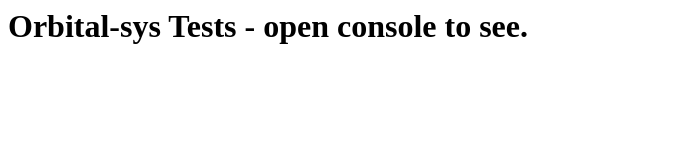
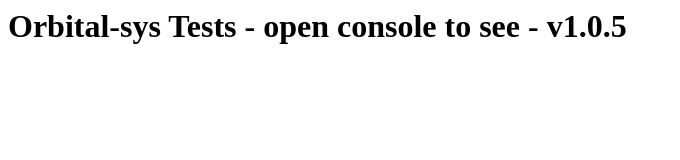
Before and after one commit to orbitalfoundation/orbital-sys, a website with bundled scripts: page index.html in a window 1280 px wide. Shown: the whole page, without its empty margins (0-680 px from the left). Built offline with nearby package versions, Linux system fonts and the light colour scheme.

```diff
--- a/index.html
+++ b/index.html
@@ -3,7 +3,7 @@
 <title>Orbital-sys</title>
 </head>
 <body>
-<h1>Orbital-sys Tests - open console to see.</h1>
+<h1>Orbital-sys Tests - open console to see - v1.0.5</h1>
 <script src="tests/test.js" type="module"></script>
 </body>
 </html>
```
